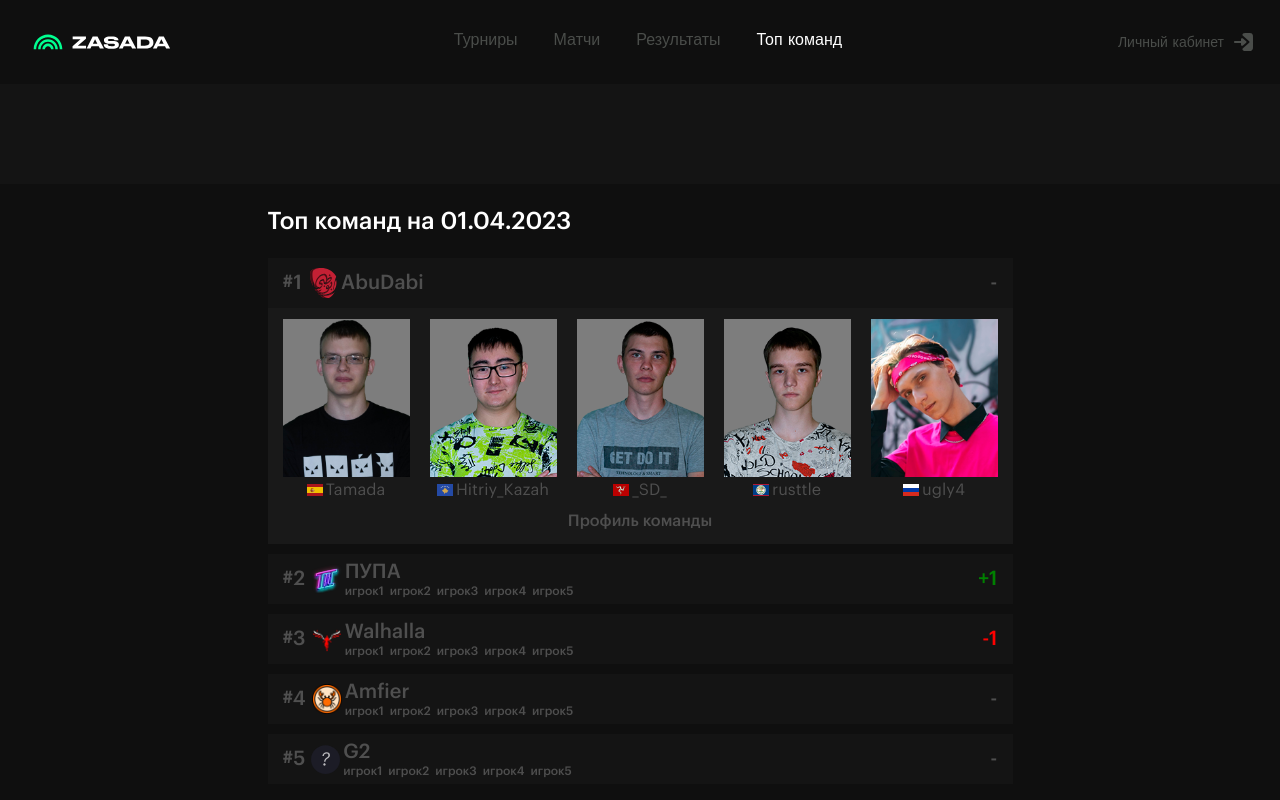
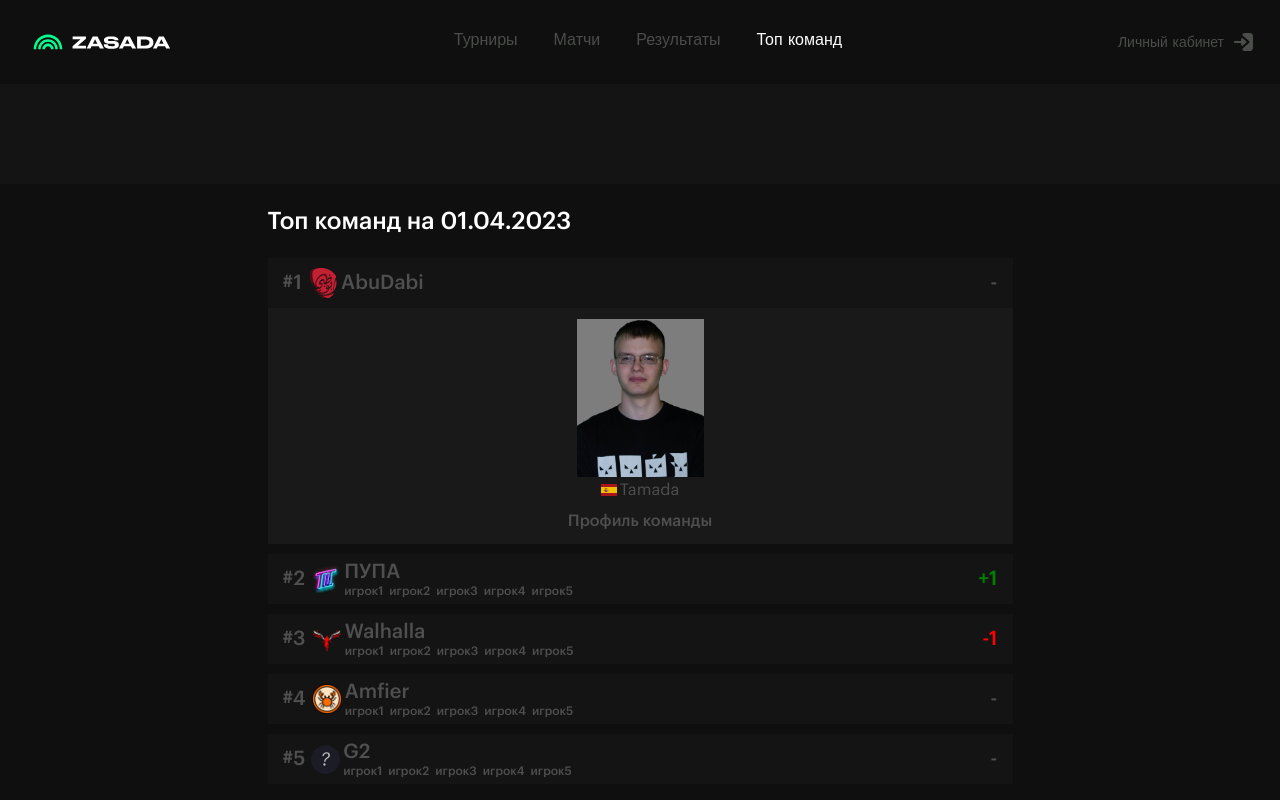
Before and after one commit to ugly4/ZTV-react, a React (Create React App) app: page /top in a window 1280 px wide. Shown: the top 800 px of the page. Built offline with nearby package versions, Linux system fonts and the light colour scheme.

Commit message:
Some optimization

```diff
--- a/src/Header/Header.jsx
+++ b/src/Header/Header.jsx
@@ -1,7 +1,7 @@
 import {Link, NavLink} from 'react-router-dom';
+import { useState } from 'react';
 import Login from '../Login/Login'
 import './Header.css';
-import { useState } from 'react';
 
 const Header = () => {
     const [loginActive, setLoginActive, children1] = useState(false); //состояния модального окна "логин"
@@ -137,7 +137,7 @@ const Header = () => {
                             <div className="text-field_half">
                                 <div className="text-field_half_selector">
                                     <div className="text_field_half_select" onClick={() => toggleClass()}>
-                            <p className={value === "Выберите страну" ? "onStart_country" : "choosed_country"}>{value}</p>
+                                        <p className={value === "Выберите страну" ? "onStart" : "choosed"}>{value}</p>
                                         <img src="img/arrow.svg" id="arrowIcon" className={selectorActive ? 'rotate' : null} alt="arrow"/>
                                     </div>
                                     <ul className={ selectorActive ? 'select_list' : 'select_list hide'}>
--- a/src/Top/Teams/FirstTeam/FirstTeam.jsx
+++ b/src/Top/Teams/FirstTeam/FirstTeam.jsx
@@ -1,73 +1,37 @@
 import React from "react";
-import "./FirstTeam.css"
 import { Link } from "react-router-dom";
 import Player from "./Player/Player"
+import "./FirstTeam.css"
+import "../../../components/ResultMaker/ResultMaker.css"
 
 function FirstTeam(props){
+
+  const color = props.changedPosition > 0 ? "green" : props.changedPosition < 0 ? "red" : "var(--base-08)";
+  const posChanged = props.changedPosition > 0 ? ("+" + props.changedPosition) : props.changedPosition < 0 ? props.changedPosition : "-";
+
     return(
         <div>
-              <div class="rectangle_50px_top">
-                <div class="row_center_6">
-                  <div class="rectangle_50px_top_text"><p>#{props.topPosition}</p></div>
-                  <div class="row_center_gap3">
-                    <img src={props.logo} id="top_1_team_logo" />
-                    <div class="rectangle_50px_top_text">
-                        <p id="top_1_team_name">{props.name}</p>
+          <div className="rectangle_50px_top">
+            <div className="row_center_6">
+              <div className="rectangle_50px_top_text"><p>#{props.topPosition}</p></div>
+              <div className="row_center_gap3">
+                <div className="tournament_logo"><img src={props.logo} alt={props.name}/></div>
+                <div className="rectangle_50px_top_text">
+                  <p>{props.name}</p>
                 </div>
               </div>
             </div>
-                <div class="rectangle_50px_top_text"><p id="top_1_team_change">-</p></div>
+            <div className="rectangle_50px_top_text"><p style={{color: color}}>{posChanged}</p></div>
           </div>
-              <div class="top1_team_rectangle">
-                <div class="row_left_gap20">
+          <div className="top1_team_rectangle">
+            <div className="row_left_gap20">
                 {props.players.map((item) =>
                   <Link to="/player" style={{textDecoration: "none"}} >
                     <Player {...item} />
                   </Link>
                 )}
-
-
-                  <div class="player_top">
-                    <div class="players_background">
-                      <div class="crop"><img id="top_team_player1" src="img/players/Hitriy_Kazah.png" alt="Hitriy_Kazah" /></div>
             </div>
-                    <div class="nick">
-                      <img id="top_team_player1_flag" src="img/flags/mini/Kosovo.svg" alt="Косово" />
-                      <p>Hitriy_Kazah</p>
-                    </div>
-                  </div>
-                  <div class="player_top">
-                    <div class="players_background">
-                      <div class="crop"><img id="top_team_player1" src="img/players/_SD_.png" alt="_SD_" /></div>
-                    </div>
-                    <div class="nick">
-                      <img id="top_team_player1_flag" src="img/flags/mini/IsleOfMan.svg" alt="Остров Мэн" />
-                      <p>_SD_</p>
-                    </div>
-                  </div>
-                  <div class="player_top">
-                    <div class="players_background">
-                      <div class="crop"><img id="top_team_player1" src="img/players/rusttle.png" alt="rusttle" /></div>
-                    </div>
-                    <div class="nick">
-                      <img id="top_team_player1_flag" src="img/flags/mini/Belize.svg" alt="Белиз" />
-                      <p>rusttle</p>
-                    </div>
-                  </div>
-                  <div class="player_top">
-                    <div class="players_background">
-                      <div class="crop"><img id="top_team_player1" src="img/players/ugly4.png" alt="ugly4" /></div>
-                    </div>
-                    <div class="nick">
-                      <img id="top_team_player1_flag" src="img/flags/mini/Russia.svg" alt="Россия" />
-                      <p>ugly4</p>
-                    </div>
-                  </div>
-                </div>
-
-
             <Link to="/team">Профиль команды</Link>
-
           </div>
         </div>
     )
--- a/src/Top/Teams/FirstTeam/Player/Player.css
+++ b/src/Top/Teams/FirstTeam/Player/Player.css
@@ -30,21 +30,21 @@
 }
 
 /*Всё связанное с никами с топа*/
-.nick{
+.top_teams .nick{
     display: flex;
     flex-direction: row;
     align-items: center;
     padding: 0px;
     gap: 3px;
 }
-.nick p{
+.top_teams .nick p{
     font-family: var(--text-regular-lcg);
     font-size: 16px;
     margin: 0;
     color: var(--base-08);
     pointer-events: none; /*вроде отключил ховер*/
 }
-.nick img{
+.top_teams .nick img{
     height: 12px;
 }
 
--- a/src/Top/Teams/FirstTeam/Player/Player.jsx
+++ b/src/Top/Teams/FirstTeam/Player/Player.jsx
@@ -3,14 +3,14 @@ import "./Player.css"
 
 function Player(props){
     return(
-        <div class="player_top">
-            <div class="players_background">
-                <div class="crop">
-                    <img id="top_team_player1" src={props.photo} alt={props.nick} />
+        <div className="player_top">
+            <div className="players_background">
+                <div className="crop">
+                    <img src={props.photo} alt={props.nick} />
                 </div>
             </div>
-            <div class="nick">
-                <img id="top_team_player1_flag" src={props.flagPath} alt={props.country} />
+            <div className="nick">
+                <img src={props.flagPath} alt={props.country} />
                 <p>{props.nick}</p>
             </div>
         </div>
--- a/src/Top/Teams/NonFirstTeam/NonFirstTeam.css
+++ b/src/Top/Teams/NonFirstTeam/NonFirstTeam.css
@@ -12,18 +12,18 @@
     cursor: pointer;
     user-select: none;
 }
-.rectangle_50px_top_text{
+.top_teams .rectangle_50px_top_text{
     font-family: var(--text-medium-lcg);
 }
-.rectangle_50px_top_text p{
+.top_teams .rectangle_50px_top_text p{
     color: var(--base-08);
     font-size: 20px;
     margin: 0;
 }
-.rectangle_50px_top_nick{
+.top_teams .rectangle_50px_top_nick{
     font-family: var(--text-regular-lcg);
 }
-.rectangle_50px_top_nick p{
+.top_teams .rectangle_50px_top_nick p{
     color: var(--base-08);
     padding: 0;
     margin: 0;
--- a/src/Top/Teams/NonFirstTeam/NonFirstTeam.jsx
+++ b/src/Top/Teams/NonFirstTeam/NonFirstTeam.jsx
@@ -1,30 +1,32 @@
 import React from "react";
 import "./NonFirstTeam.css"
+import "../../../components/ResultMaker/ResultMaker.css"
 
 function NonFirstTeam(props){
+
+    const color = props.changedPosition > 0 ? "green" : props.changedPosition < 0 ? "red" : "var(--base-08)";
+    const posChanged = props.changedPosition > 0 ? ("+" + props.changedPosition) : props.changedPosition < 0 ? props.changedPosition : "-";
+
     return(
-        <div class="rectangle_50px_top">
-                <div class="row_center_6">
-                  <div class="rectangle_50px_top_text"><p>#{props.topPosition}</p></div>
-                  <div class="row_center_gap3">
-                    <img src={props.logo} id="top_2_team_logo" />
-                    <div class="col_right_gap3">
-                      <div class="rectangle_50px_top_text"><p id="top_2_team_name">{props.name}</p></div>
-                      <div class="row_center_6">
-                        {props.players.map((item) =>
-                            <div class="rectangle_50px_top_nick">
-                                <p id="top_2_team_player1">
-                                    {item.nick}
-                                </p>
-                            </div>
-                        )}
-
-                      </div>
+        <div className="rectangle_50px_top">
+          <div className="row_center_6">
+            <div className="rectangle_50px_top_text"><p>#{props.topPosition}</p></div>
+            <div className="row_center_gap3">
+            <div className="tournament_logo"><img src={props.logo} alt={props.name}/></div>
+              <div className="col_right_gap3">
+                <div className="rectangle_50px_top_text"><p>{props.name}</p></div>
+                <div className="row_center_6">
+                  {props.players.map((item) =>
+                    <div className="rectangle_50px_top_nick">
+                      <p>{item.nick}</p>
                     </div>
-                  </div>
+                  )}
                 </div>
-                <div class="rectangle_50px_top_text"><p id="top_2_team_change" style={props.changedPosition>0 ? {color: "green"} : {color: "red"}}>{props.changedPosition>0 ? "+" : null}{props.changedPosition}</p></div>
               </div>
+            </div>
+          </div>
+          <div className="rectangle_50px_top_text"><p style={{color: color}}>{posChanged}</p></div>
+        </div>
     )
 }
 
```
Lines whose indentation alone changed are shown as unchanged.
